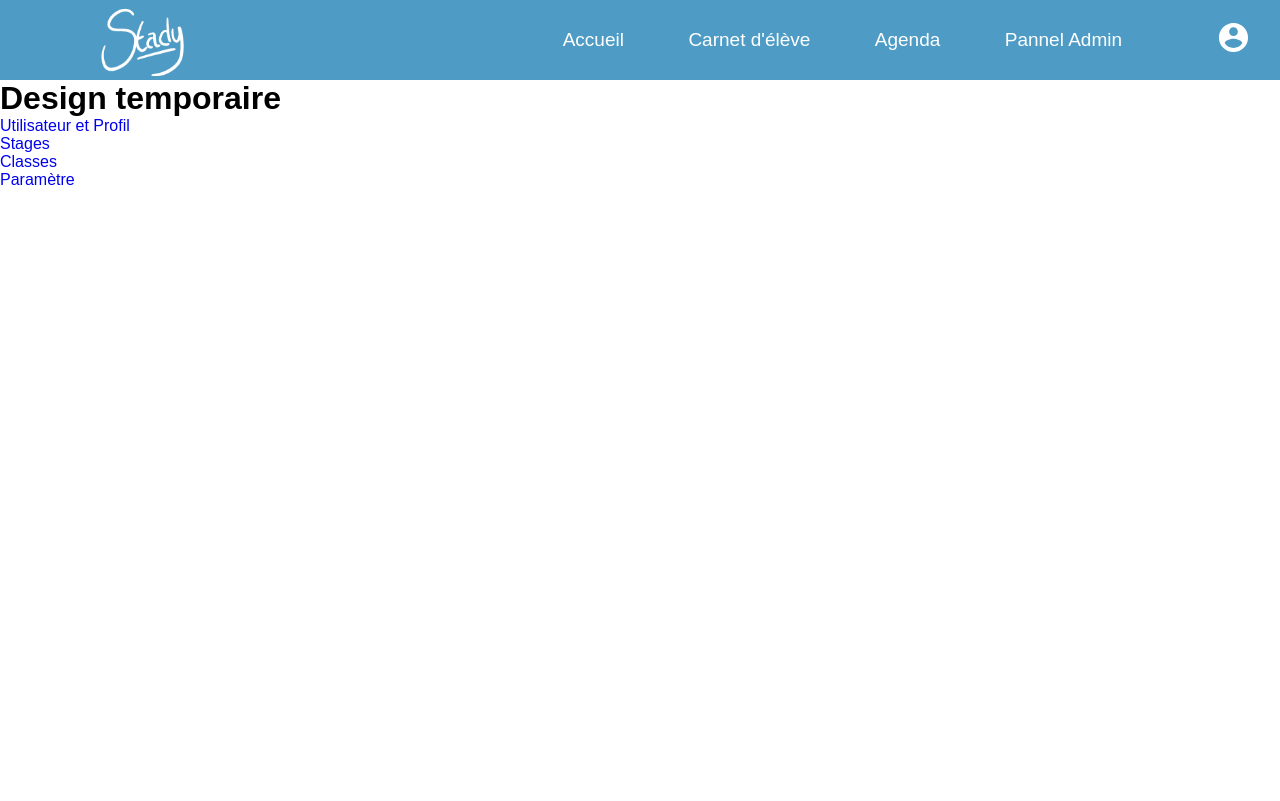
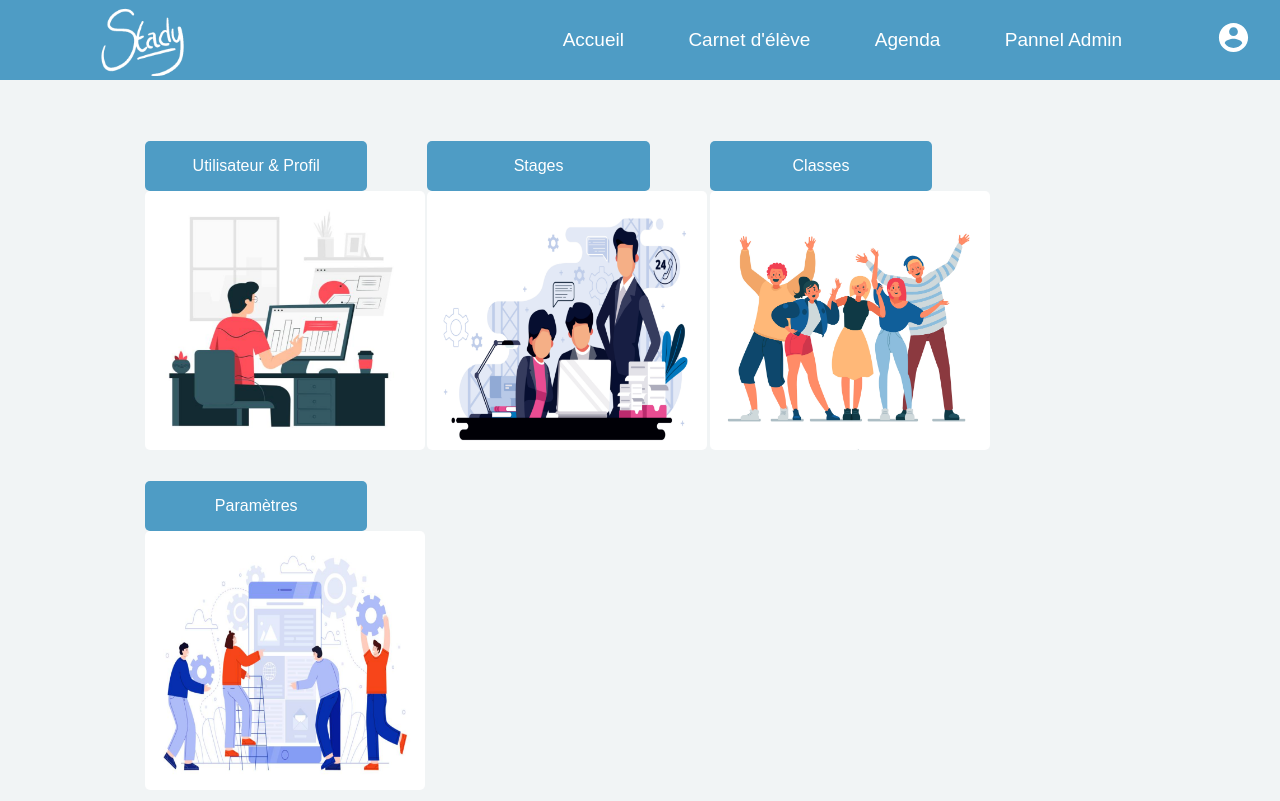
Before and after one commit to smyllet/stady, a PHP site: template vue/admin/vuePannel.php in a window 1280 px wide. Before the commit the page ends 185 px from the top, so only its background shows below. Run offline with PHP 8.4, Linux system fonts and the light colour scheme; the template is opened without the code that fills it, so the values that code supplies are empty.

Commit message:
Ajout design pannel admin
Utilisateur & Profils et Classes (Changement de basculement de pages)

```diff
--- a/css/entete.css
+++ b/css/entete.css
@@ -8,7 +8,7 @@
 }
 
 body{
-
+background-color: #F1F4F5;
 }
 
 nav{
@@ -56,3 +56,67 @@ label img {
     width: 85px;
     align-items: baseline;
 }
+
+
+
+.bloc{
+	width: 90%;
+	overflow: hidden;
+	background: none;
+	margin-top: 20px auto;
+	padding: 20px;
+	color: white;
+	margin-left: 85px;
+}
+.bloc a{
+	color: white;
+}
+
+.bloc ul{
+	padding: 0px;
+	margin: 0px;
+}
+
+.bloc ul li{
+	list-style: none;
+	float: left;
+	width: 20%;
+	height: 300px;
+	margin: 40px 20px 0px 40px;
+	border-radius: 20px;
+}
+
+.bloc ul li img{
+	height: 259px;
+	width: 280px;
+	border-radius: 5px;
+}
+
+.bloc ul li img#image2{
+	height: 259px;
+	width: 280px;
+}
+
+.bloc ul li img#image3{
+	height: 259px;
+	width: 280px;
+}
+
+.bloc ul li img#image4{
+	height: 259px;
+	width: 280px;
+}
+
+
+.bloc ul li:hover{
+	opacity: 0.9;
+}
+
+.bloc ul li .titre{
+	width: 100%;
+	height: 50px;
+	line-height: 50px;
+	background: #4E9CC5;
+	text-align: center;
+	border-radius: 5px;
+}
--- /dev/null
+++ b/css/global.css
@@ -0,0 +1,104 @@
+.bloc1{
+	width: 90%;
+	overflow: hidden;
+	background: none;
+	margin-top: 20px auto;
+	padding: 20px;
+	color: white;
+	margin-left: 415px;
+}
+.bloc1 a{
+	color: white;
+}
+
+.bloc1 ul{
+	padding: 0px;
+	margin: 0px;
+}
+
+.bloc1 ul li{
+	list-style: none;
+	float: left;
+	width: 20%;
+	height: 300px;
+	margin: 40px 20px 0px 40px;
+	border-radius: 20px;
+}
+
+.bloc1 ul li img{
+	height: 259px;
+	width: 280px;
+	border-radius: 5px;
+}
+
+.bloc1 ul li:hover{
+	opacity: 0.9;
+}
+
+.bloc1 ul li .titre{
+	width: 100%;
+	height: 50px;
+	line-height: 50px;
+	background: #4E9CC5;
+	text-align: center;
+	border-radius: 5px;
+}
+
+h1{
+	margin-bottom: 10px;
+}
+
+input{
+	margin-bottom: 10px;
+}
+
+label{
+	width: 166px;
+	display: inline-block;
+}
+
+.blocclasse{
+	width: 90%;
+	overflow: hidden;
+	background: none;
+	margin-top: 20px auto;
+	padding: 20px;
+	color: white;
+	margin-left: 415px;
+}
+.blocclasse a{
+	color: white;
+}
+
+.blocclasse ul{
+	padding: 0px;
+	margin: 0px;
+}
+
+.blocclasse ul li{
+	list-style: none;
+	float: left;
+	width: 20%;
+	height: 300px;
+	margin: 40px 20px 0px 40px;
+	border-radius: 20px;
+}
+
+.blocclasse ul li img{
+	height: 259px;
+	width: 280px;
+	border-radius: 5px;
+}
+
+.blocclasse ul li:hover{
+	opacity: 0.9;
+}
+
+.blocclasse ul li .titre{
+	width: 100%;
+	height: 50px;
+	line-height: 50px;
+	background: #4E9CC5;
+	text-align: center;
+	border-radius: 5px;
+}
--- a/vue/admin/vuePannel.php
+++ b/vue/admin/vuePannel.php
@@ -1,5 +1,13 @@
-<h1>Design temporaire</h1>
-<a href="?action=admin_profilEtUtilisateur">Utilisateur et Profil</a><br>
-<a href="?action=admin_stage">Stages</a><br>
-<a href="?action=admin_classes">Classes</a><br>
-<a href="?action=admin_parametre">Paramètre</a><br>
+<div class="bloc">
+<ul>
+
+<a href="?action=admin_profilEtUtilisateur"><li><div class="titre">Utilisateur & Profil</div><img src="image/image3.png"></li></a>
+
+<a href="?action=admin_stage"><li><div class="titre">Stages</div><img id="image2" src="image/image2.png"></li></a>
+
+<a href="?action=admin_classes"><li><div class="titre">Classes</div><img id="image3" src="image/image1.png"></li></a>
+
+<a href="?action=admin_parametre"><li><div class="titre">Paramètres</div><img id="image4" src="image/image4.png"></li></a>
+
+</ul>
+</div>
--- a/vue/entete.php
+++ b/vue/entete.php
@@ -2,6 +2,7 @@
 <html>
 <head>
 	<link rel="stylesheet" type="text/css" href="css/entete.css">
+    <link rel="stylesheet" type="text/css" href="css/global.css">
 	<title><?php echo $title?></title>
 <body>
     <nav id="mainnav">
```
Also changed, not shown: vue/admin/vueClasses.php (+7 -3 lines), vue/admin/vueCreateProfil.php (+8 -6 lines), vue/admin/vueProfilEtUtilisateur.php (+9 -3 lines), image/ajoutprofil.png (added), image/createclass.png (added), image/image1.png (added), image/image2.png (added), image/image3.png (added), image/image4.png (added), image/list.png (added), image/listprofil.png (added), image/logo.png (deleted).
